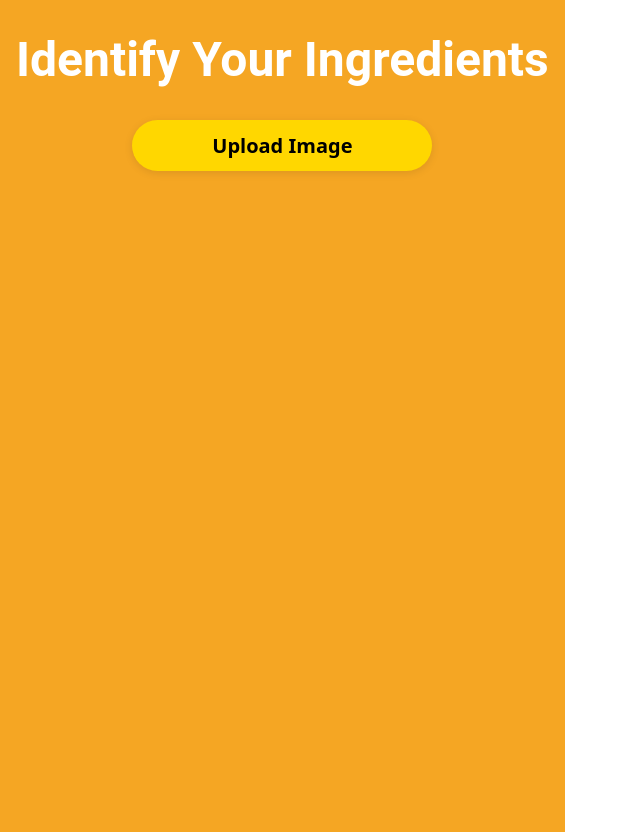
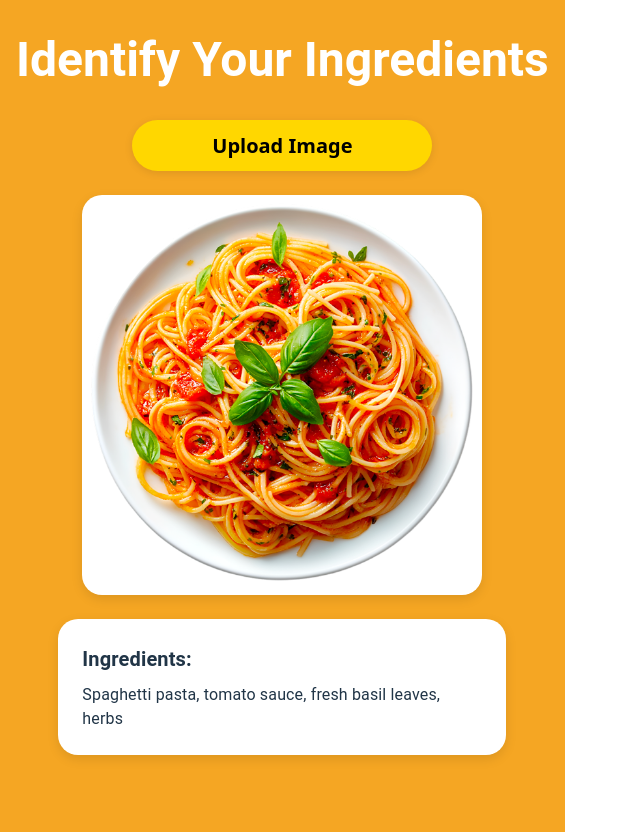
Before and after one commit to evanmchun/food_identifier, a React (Vite) app in the folder frontend/: page / in a window 1280 px wide. Shown: the whole page, without its empty margins (0-640 px from the left). Built offline with nearby package versions, Linux system fonts and the light colour scheme.

Commit message:
Fix pasta image loading and path

```diff
--- a/frontend/src/App.tsx
+++ b/frontend/src/App.tsx
@@ -8,11 +8,15 @@ import {
 } from '@mui/material'
 import axios from 'axios'
 
+// Default pasta image and ingredients
+const DEFAULT_INGREDIENTS = 'Spaghetti pasta, tomato sauce, fresh basil leaves, herbs';
+
 function App() {
   const [image, setImage] = useState<File | null>(null)
-  const [analysis, setAnalysis] = useState<string>('')
+  const [analysis, setAnalysis] = useState<string>(DEFAULT_INGREDIENTS)
   const [loading, setLoading] = useState(false)
   const [error, setError] = useState<string>('')
+  const [isDefaultImage, setIsDefaultImage] = useState(true)
 
   const { getRootProps, getInputProps, isDragActive } = useDropzone({
     accept: {
@@ -26,6 +30,7 @@ function App() {
       setImage(file);
       setAnalysis('');
       setError('');
+      setIsDefaultImage(false);
 
       // Automatically analyze the image
       setLoading(true);
@@ -62,9 +67,11 @@ function App() {
         setLoading(false);
       }
     }
-  })
+  });
 
   const extractIngredients = (analysis: string): string => {
+    if (isDefaultImage) return DEFAULT_INGREDIENTS;
+
     const lines = analysis.split('\n');
     const ingredients = lines
       .filter(line => line.includes('**'))
@@ -133,7 +140,6 @@ function App() {
           Upload Image
         </button>
 
-        {image && (
         <Box
           sx={{
             width: '100%',
@@ -144,16 +150,16 @@ function App() {
           }}
         >
           <img
-              src={URL.createObjectURL(image)}
-              alt="Uploaded food"
+            src={image ? URL.createObjectURL(image) : './images/pasta.png'}
+            alt="Food"
             style={{
               width: '100%',
               height: 'auto',
-                display: 'block'
+              display: 'block',
+              objectFit: 'cover'
             }}
           />
         </Box>
-        )}
 
         {loading && (
           <CircularProgress sx={{ color: 'white' }} />
@@ -171,7 +177,6 @@ function App() {
           </Alert>
         )}
 
-        {analysis && (
         <Box
           sx={{
             width: '100%',
@@ -194,7 +199,6 @@ function App() {
             {extractIngredients(analysis)}
           </Typography>
         </Box>
-        )}
       </Box>
     </Box>
   )
```
Also changed, not shown: frontend/public/images/pasta.png (added). Lines whose indentation alone changed are shown as unchanged.
